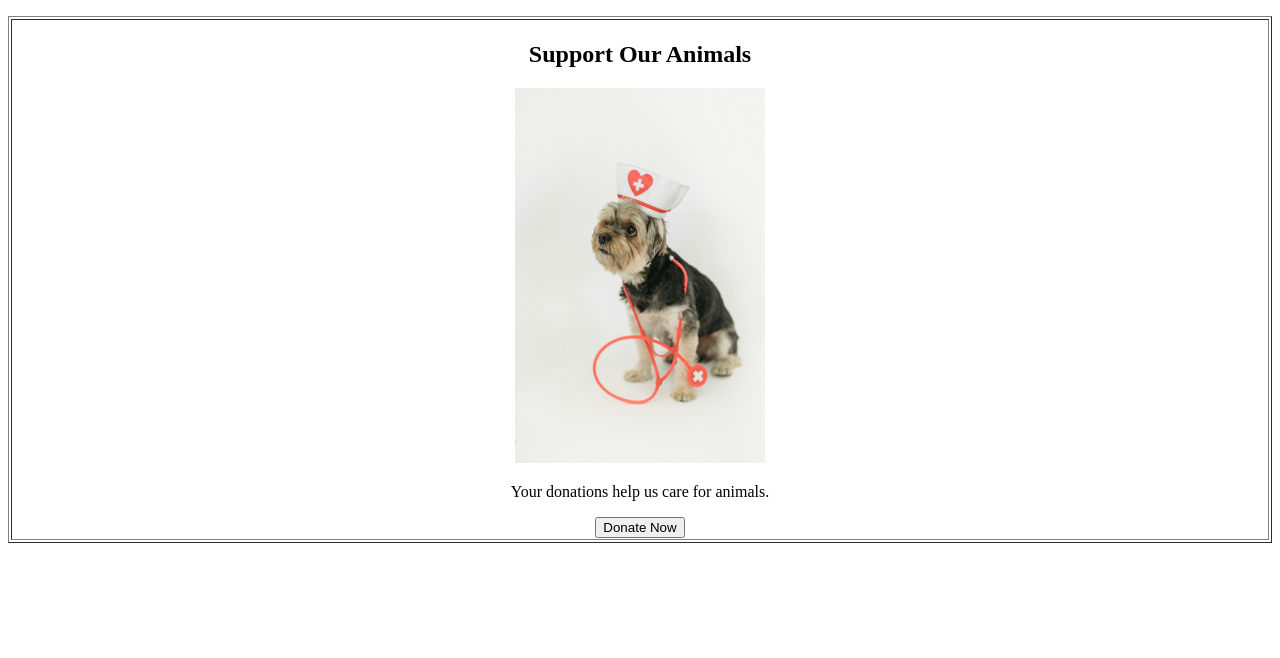
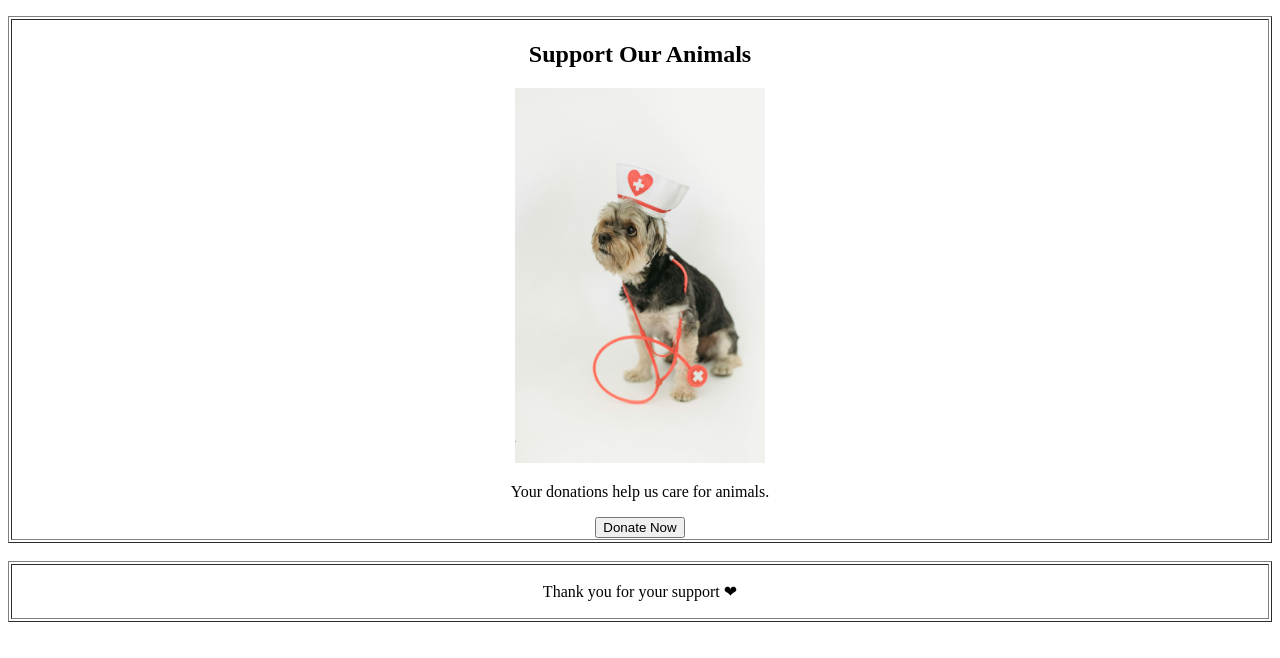
Before and after one commit to Ntokozo-Magagula/Animal.centre, a plain HTML site: page donate.html in a window 1280 px wide. Shown: the part 88-746 px from the top of the page. Drawn offline with Linux system fonts and the light colour scheme.

Commit message:
Committing

```diff
--- a/donate.html
+++ b/donate.html
@@ -5,6 +5,7 @@
 </head>
 <body>
 
+    <!-- HEADER: Contains the logo and navigation menu -->
 <table width="100%" border="1">
     <tr>
         <td width="20%"><h2>🐾 Paws with Hope</h2></td>
@@ -20,13 +21,28 @@
 
 <br>
 
+<!-- DONATION HERO SECTION -->
 <table width="100%" border="1">
     <tr>
         <td align="center">
             <h2>Support Our Animals</h2>
+
+            <!-- Image and message about donations -->
             <img src="images/Donate_page.jpg" width="250">
             <p>Your donations help us care for animals.</p>
+
+            <!-- Call to action button -->
             <button>Donate Now</button>
+        </td>
+    </tr>
+</table>
+
+<br>
+
+<table width="100%" border="1">
+    <tr>
+        <td align="center">
+            <p>Thank you for your support ❤</p>
         </td>
     </tr>
 </table>
```
Also changed, not shown: about.html (+8 -0 lines), index.html (+8 -5 lines), 3 other files.
